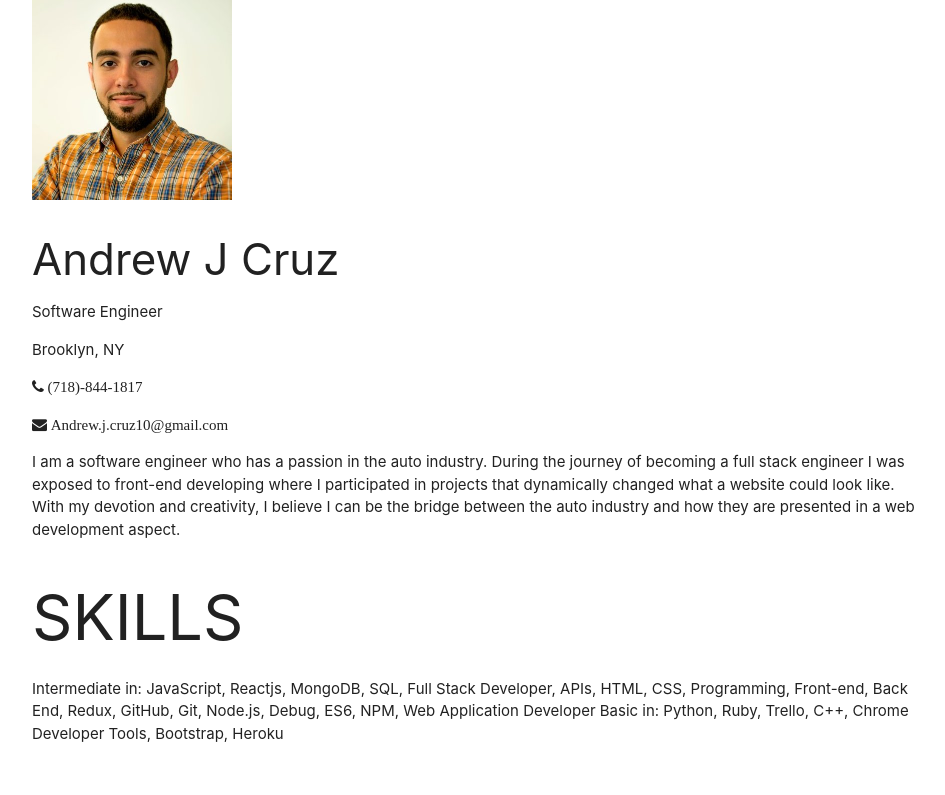
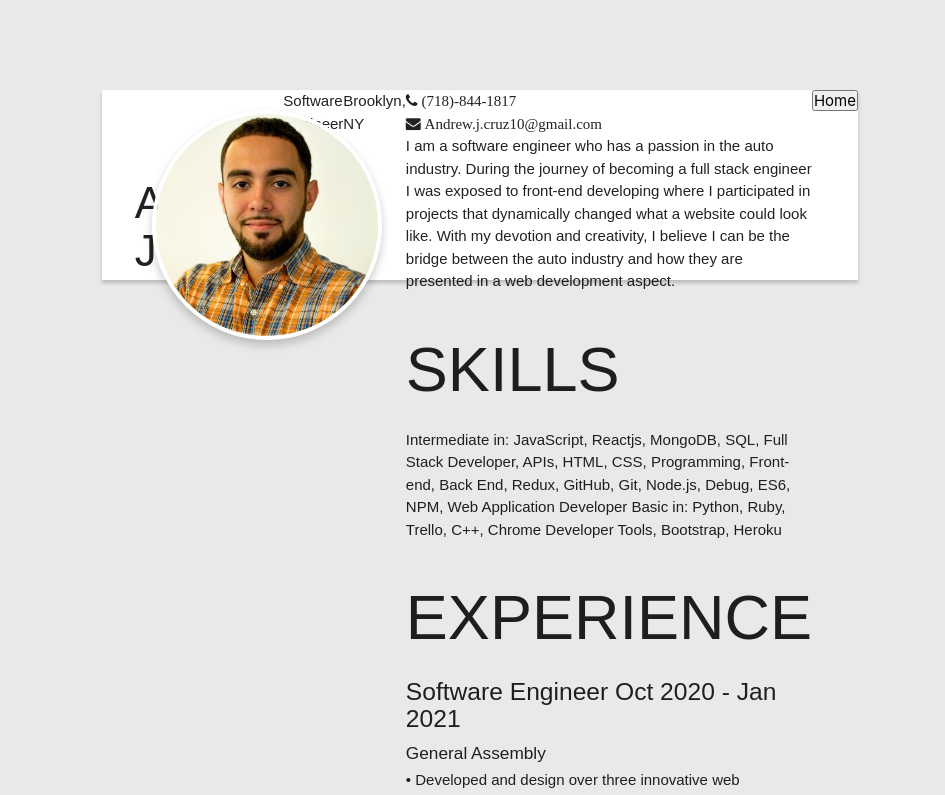
Before and after one commit to ajdat10/Andrew-s_Resume, a React (Create React App) app: page /resume in a window 1280 px wide. Shown: the top 795 px of the page, without its empty margins (160-1105 px from the left). Built offline with nearby package versions, Linux system fonts and the light colour scheme.

Commit message:
adding css styling

```diff
--- a/public/index.html
+++ b/public/index.html
@@ -53,5 +53,6 @@
       To create a production bundle, use `npm run build` or `yarn build`.
     -->
     <!-- Compiled and minified JavaScript -->
+
   </body>
 </html>
--- a/src/pages/Resume.js
+++ b/src/pages/Resume.js
@@ -1,6 +1,6 @@
 import React from 'react'
 import { Link } from 'react-router-dom'
-// import '../styles/Resume.css'
+import '../styles/Resume.css'
 import Prof from '../photos/ProfessionalPic.jpg'
 export default () => {
   return (
--- a/src/styles/Resume.css
+++ b/src/styles/Resume.css
@@ -0,0 +1,48 @@
+* {
+    padding: 0;
+    margin: 0;
+    box-sizing: border-box;
+}
+
+body {
+    background: #e9e9e9;
+    overflow-x: hidden;
+    padding-top: 90px;
+    font-family: "poppins", sans-serif;
+    margin: 0 100px;
+}
+
+.profile-header {
+    background: #fff;
+    width: 100%;
+    display: flex;
+    height: 190px;
+    position: relative;
+    box-shadow: 0px 3px 4px rgba(0, 0, 0, .2);
+}
+
+.profile-img {
+    float: left;
+    width: 340px;
+    height: 200px;
+}
+
+.profile-img img {
+    border-radius: 50%;
+    height: 230px;
+    width: 230px;
+    border: 4px solid #fff;
+    box-shadow: 0px 5px 10px rgba(0, 0, 0, .2);
+    position: absolute;
+    left: 50px;
+    top: 20px;
+    z-index: 5;
+    background: #fff;
+}
+
+.profile-nav-info {
+    float: left;
+    flex-direction: column;
+    justify-content: center;
+    padding-top: 60px;
+}
```
